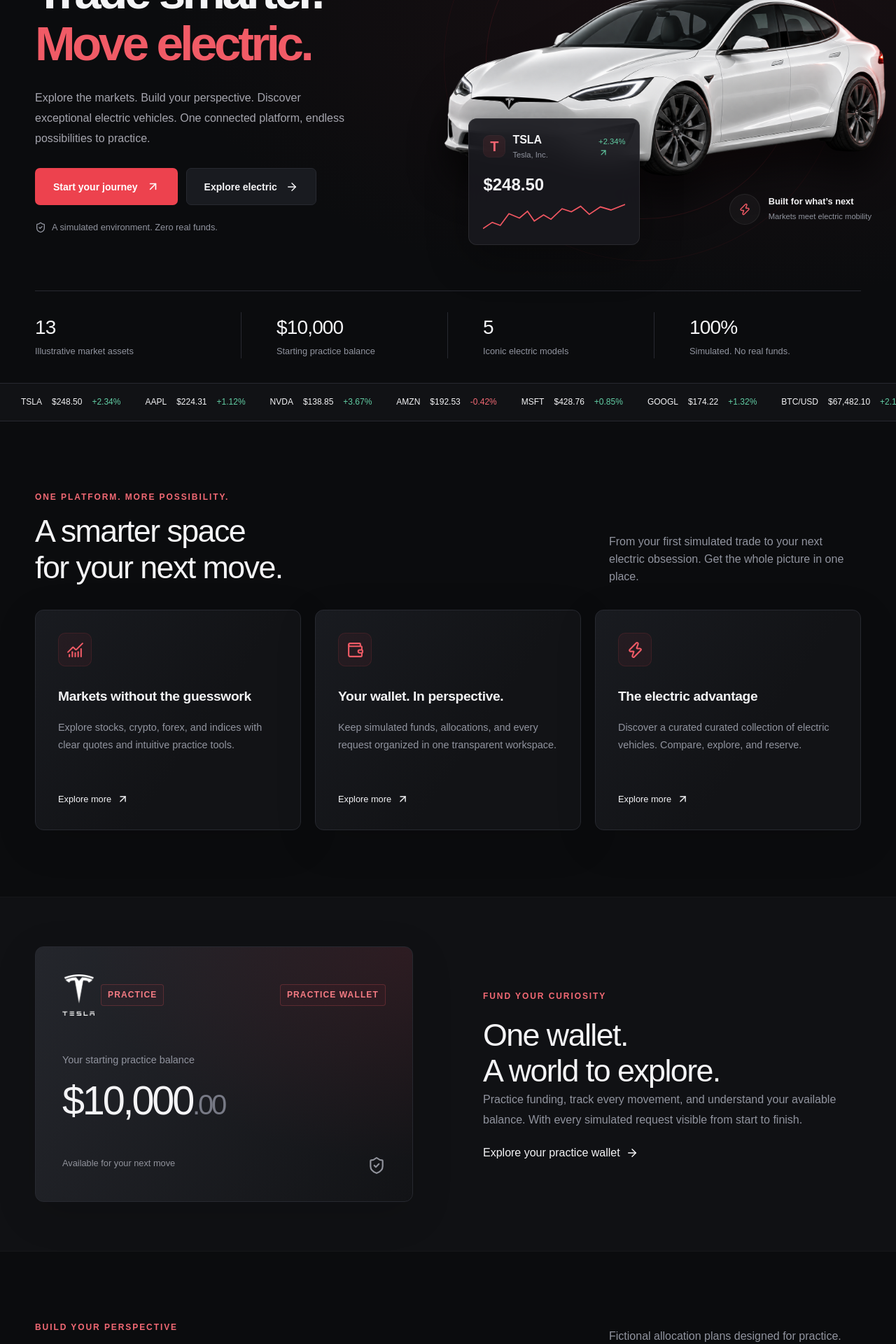
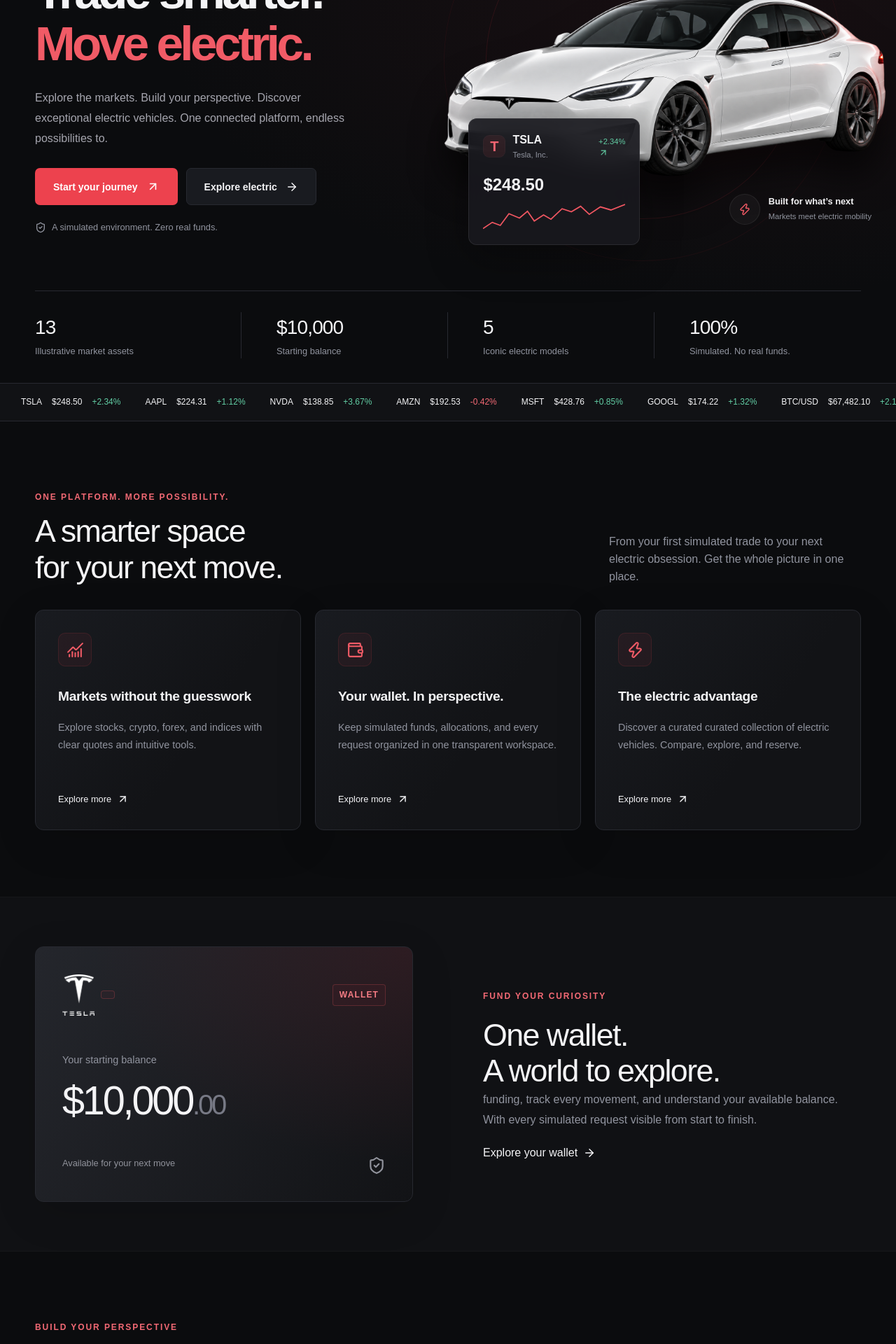
Before and after one commit to eazyfrosh/tesla, a Next.js app: page / in a window 1280 px wide. Shown: the part 320-2240 px from the top of the page at 70% size. Built offline with nearby package versions, Linux system fonts and the light colour scheme.

Commit message:
Remove practice and fictional website copy

```diff
--- a/app/[slug]/page.tsx
+++ b/app/[slug]/page.tsx
@@ -60,7 +60,7 @@
     <>
       <PublicNav />
       <main className="container prose-page narrow">
-        <span className="eyebrow red">VOLTERRA · A FICTIONAL PLATFORM</span>
+        <span className="eyebrow red">VOLTERRA · A PLATFORM</span>
         <h1>{stored?.title ?? page.title}</h1>
         <p className="lead muted preserve-lines">{stored?.body ?? page.intro}</p>
         {page.sections.map(([title, body]) => (
--- a/app/cars/page.tsx
+++ b/app/cars/page.tsx
@@ -14,7 +14,7 @@
           <p className="muted">
             Exceptional electric vehicles. A different kind of discovery.
             <br />
-            Explore fictional listings and practice a reservation.
+            Explore listings and a reservation.
           </p>
         </div>
         <VehicleCatalog vehicles={vehicles} />
--- a/app/layout.tsx
+++ b/app/layout.tsx
@@ -3,7 +3,7 @@
 export const metadata: Metadata = {
   title: { default: 'Volterra — Think ahead. Move electric.', template: '%s | Volterra' },
   description:
-    'Explore simulated markets, practice portfolio strategies, and discover electric vehicles. A fictional platform. No real funds.',
+    'Explore simulated markets, portfolio strategies, and discover electric vehicles. A platform. No real funds.',
   robots: { index: false, follow: false },
 };
 export default function RootLayout({ children }: { children: React.ReactNode }) {
--- a/components/admin.tsx
+++ b/components/admin.tsx
@@ -295,7 +295,7 @@
     return (
       <>
         <div className="row section-heading compact">
-          <h2>{isPlan ? 'Configurable practice plans' : 'Vehicle inventory'}</h2>
+          <h2>{isPlan ? 'Configurable plans' : 'Vehicle inventory'}</h2>
           <button className="button" onClick={() => setEdit('new')}>
             <Plus size={17} />
             Add {isPlan ? 'plan' : 'vehicle'}
@@ -472,7 +472,7 @@
             e.preventDefault();
             const form = e.currentTarget;
             const f = new FormData(form);
-            if (await run({ action: 'notify', ...Object.fromEntries(f) })) form.reset();
+            if (await run({ action: 'notify',...Object.fromEntries(f) })) form.reset();
           }}
         >
           <h2>Create a notification</h2>
@@ -851,7 +851,7 @@
           minLength={10}
           maxLength={type === 'plan' ? 200 : 2000}
           defaultValue={String(
-            v.description ?? 'Fictional fictional offering. No real funds or guaranteed returns.',
+            v.description ?? ' offering. No real funds or guaranteed returns.',
           )}
         />
       </label>
--- a/components/public.tsx
+++ b/components/public.tsx
@@ -101,12 +101,12 @@
               '/trading-conditions',
               'Trading conditions',
             ],
-          ].map(([title, ...links]) => (
+          ].map(([title,...links]) => (
             <div key={title}>
               <h3>{title}</h3>
               {links
-                .filter((_, i) => i % 2 === 0)
-                .map((href, i) => (
+.filter((_, i) => i % 2 === 0)
+.map((href, i) => (
                   <Link key={href} href={href}>
                     {links[i * 2 + 1]}
                   </Link>
@@ -115,7 +115,7 @@
           ))}
         </div>
         <div className="risk-copy">
-          <b>SIMULATION ONLY · NOT REAL FUNDS.</b> Volterra is a fictional platform for learning and
+          <b>SIMULATION ONLY · NOT REAL FUNDS.</b> Volterra is a platform for learning and
           education. Quotes, chart history, account values, testimonials, and vehicle listings are
           illustrative. No real trading, payments, investment returns, or vehicle sales occur.
           Nothing here is financial advice. Volterra is not affiliated with Tesla or any listed
@@ -175,7 +175,7 @@
               </h1>
               <p>
                 Explore the markets. Build your perspective. Discover exceptional electric vehicles.
-                One connected platform, endless possibilities to practice.
+                One connected platform, endless possibilities to.
               </p>
               <div className="hero-buttons">
                 <Link href="/register" className="button large">
@@ -241,7 +241,7 @@
             </div>
             <div>
               <strong>$10,000</strong>
-              <span>Starting practice balance</span>
+              <span>Starting balance</span>
             </div>
             <div>
               <strong>5</strong>
@@ -285,7 +285,7 @@
               [
                 ChartNoAxesCombined,
                 'Markets without the guesswork',
-                'Explore stocks, crypto, forex, and indices with clear quotes and intuitive practice tools.',
+                'Explore stocks, crypto, forex, and indices with clear quotes and intuitive tools.',
                 '/for-traders',
               ],
               [
@@ -322,9 +322,9 @@
             <div className="wallet-preview card">
               <div className="row">
                 <Logo />
-                <span className="demo-pill">PRACTICE WALLET</span>
+                <span className="demo-pill"> WALLET</span>
               </div>
-              <p className="muted">Your starting practice balance</p>
+              <p className="muted">Your starting balance</p>
               <strong>
                 $10,000<span>.00</span>
               </strong>
@@ -340,11 +340,11 @@
                 <br />A world to explore.
               </h2>
               <p className="muted">
-                Practice funding, track every movement, and understand your available balance. With
+                 funding, track every movement, and understand your available balance. With
                 every simulated request visible from start to finish.
               </p>
               <Link href="/register" className="text-link">
-                Explore your practice wallet <ArrowRight size={18} />
+                Explore your wallet <ArrowRight size={18} />
               </Link>
             </div>
           </div>
@@ -356,14 +356,14 @@
               <h2>A plan for every starting point.</h2>
             </div>
             <p className="muted">
-              Fictional allocation plans designed for practice. Different horizons. Clear risks. No
+               allocation plans designed for. Different horizons. Clear risks. No
               promised returns.
             </p>
           </div>
           <div className="grid four">
             {plans
-              .filter((p) => p.active)
-              .map((p) => (
+.filter((p) => p.active)
+.map((p) => (
                 <InvestmentPlanCard key={p.id} plan={p} />
               ))}
           </div>
@@ -385,7 +385,7 @@
               ))}
             </div>
             <p className="micro muted">
-              Fictional inventory. Prices and specifications are illustrative. Vehicle imagery
+               inventory. Prices and specifications are illustrative. Vehicle imagery
               courtesy of Tesla, Inc.
             </p>
           </div>
@@ -414,14 +414,14 @@
               [
                 'AM',
                 'Alex M.',
-                'A clear place to practice',
+                'A clear place ',
                 '“Seeing my simulated wallet, holdings, and market view together makes the mechanics easier to understand.”',
               ],
               [
                 'JL',
                 'Jordan L.',
                 'Space to explore',
-                '“The practice environment lets me think through an allocation before making a decision.”',
+                '“The environment lets me think through an allocation before making a decision.”',
               ],
               [
                 'SK',
@@ -438,7 +438,7 @@
                   <span className="avatar">{initial}</span>
                   <span>
                     {name}
-                    <span className="micro muted">FICTIONAL FICTIONAL PERSONA</span>
+                    <span className="micro muted"> PERSONA</span>
                   </span>
                 </div>
               </article>
@@ -453,7 +453,7 @@
             </div>
             <div className="grid three">
               {[
-                ['01', 'Make it yours', 'Create your practice account and set up your profile.'],
+                ['01', 'Make it yours', 'Create your account and set up your profile.'],
                 [
                   '02',
                   'Explore your possibilities',
@@ -462,7 +462,7 @@
                 [
                   '03',
                   'Put ideas in motion',
-                  'Practice a trade, allocate practice funds, or reserve a fictional EV.',
+                  ' a trade, allocate funds, or reserve a EV.',
                 ],
               ].map(([n, t, d]) => (
                 <div className="step" key={n}>
@@ -496,7 +496,7 @@
             <span className="muted">Explore what’s next.</span>
           </h2>
           <Link href="/register" className="button large">
-            Create a practice account <ArrowUpRight size={18} />
+            Create a account <ArrowUpRight size={18} />
           </Link>
           <p className="small muted">No real money. Just room to grow.</p>
         </section>
@@ -544,7 +544,7 @@
         <textarea name="message" required minLength={10} maxLength={2000} rows={5} />
       </label>
       <p className="small muted">
-        Do not include bank details, passwords, or payment information. This form stores a practice
+        Do not include bank details, passwords, or payment information. This form stores a
         support request.
       </p>
       <button className="button" disabled={busy}>
--- a/components/ui.tsx
+++ b/components/ui.tsx
@@ -35,7 +35,7 @@
   return (
     <Link href="/" className="logo" aria-label="Volterra home">
       <img className="brand-logo" src="/images/tesla-logo.png" alt="Tesla" width={46} height={60} />
-      <span className="demo-pill">PRACTICE</span>
+      <span className="demo-pill"></span>
     </Link>
   );
 }
@@ -75,7 +75,7 @@
       <strong>{value}</strong>
       <div className="small">
         <span className="positive">{change ?? 'Simulated USD'}</span>
-        <span className="muted"> · practice account</span>
+        <span className="muted"> · account</span>
       </div>
     </article>
   );
--- a/components/workspace.tsx
+++ b/components/workspace.tsx
@@ -123,14 +123,14 @@
             >
               <Icon size={18} />
               {name}
-              {path === 'trade' && <span className="nav-new">PRACTICE</span>}
+              {path === 'trade' && <span className="nav-new"></span>}
             </Link>
           ))}
         </nav>
         <div className="sidebar-bottom">
           <div className="sandbox-note">
             <span className="red-dot" />
-            <b>Practice mode</b>
+            <b> mode</b>
             <p>
               All activity is simulated.
               <br />
@@ -181,7 +181,7 @@
           <span>Explore markets</span>
           <kbd>↗</kbd>
         </Link>
-        <span className="demo-pill">PRACTICE ACCOUNT</span>
+        <span className="demo-pill"> ACCOUNT</span>
         <Link
           className="icon-button notification-bell"
           href="/dashboard/notifications"
@@ -291,7 +291,7 @@
               <div className="heading-actions">
                 <Link href={admin ? '/admin/deposits' : '/dashboard/deposit'} className="button">
                   <Plus size={17} />
-                  {admin ? 'Review requests' : 'Add practice funds'}
+                  {admin ? 'Review requests' : 'Add funds'}
                 </Link>
                 {!admin && (
                   <Link href="/dashboard/trade" className="button secondary">
@@ -310,7 +310,7 @@
             )}
           </div>
           <div className="workspace-footer">
-            <span>VOLTERRA · Fictional financial platform</span>
+            <span>VOLTERRA · financial platform</span>
             <span>
               <span className="red-dot" /> All systems simulated
             </span>
@@ -424,7 +424,7 @@
             </div>
             <div>
               <span>Trading fees</span>
-              <b>$0 practice</b>
+              <b>$0 </b>
             </div>
           </div>
           <h3>Open & recent orders</h3>
@@ -533,7 +533,7 @@
           <StatCard label="Available cash" value={money(available)} />
         </div>
         <div className="section-heading compact">
-          <h2>Choose your practice horizon.</h2>
+          <h2>Choose your horizon.</h2>
           <span className="muted small">No guaranteed or accrued returns</span>
         </div>
         <div className="grid four">
@@ -590,7 +590,7 @@
         <div className="wallet-overview">
           <section className="card wallet-main">
             <div className="row">
-              <span className="eyebrow">YOUR PRACTICE WALLET</span>
+              <span className="eyebrow">YOUR WALLET</span>
               <Wallet size={26} />
             </div>
             <h2>{money(data.portfolio.cashCents / 100)}</h2>
@@ -800,7 +800,7 @@
       </div>
       <div className="section-heading compact">
         <h2>
-          Market overview <span className="badge neutral">PRACTICE</span>
+          Market overview <span className="badge neutral"></span>
         </h2>
         <Link href="/dashboard/markets" className="text-link small">
           All markets
@@ -1084,10 +1084,10 @@
       </label>
       {kind === 'withdraw' && (
         <label>
-          Fictional destination details
+           destination details
           <input
             name="destination"
-            placeholder="e.g. Practice wallet ALPHA-01"
+            placeholder="e.g. wallet ALPHA-01"
             minLength={4}
             maxLength={200}
             required
@@ -1097,7 +1097,7 @@
       <div className="alert">
         <ShieldCheck size={19} />
         <p>
-          This workflow is for practice only. Do not enter card numbers, bank account numbers, crypto addresses, or
+          This workflow is for only. Do not enter card numbers, bank account numbers, crypto addresses, or
           private keys. No payment will be processed.
         </p>
       </div>
```
Also changed, not shown: components/auth-form.tsx (+8 -8 lines), components/catalog.tsx (+7 -7 lines). Lines whose indentation alone changed are shown as unchanged.
